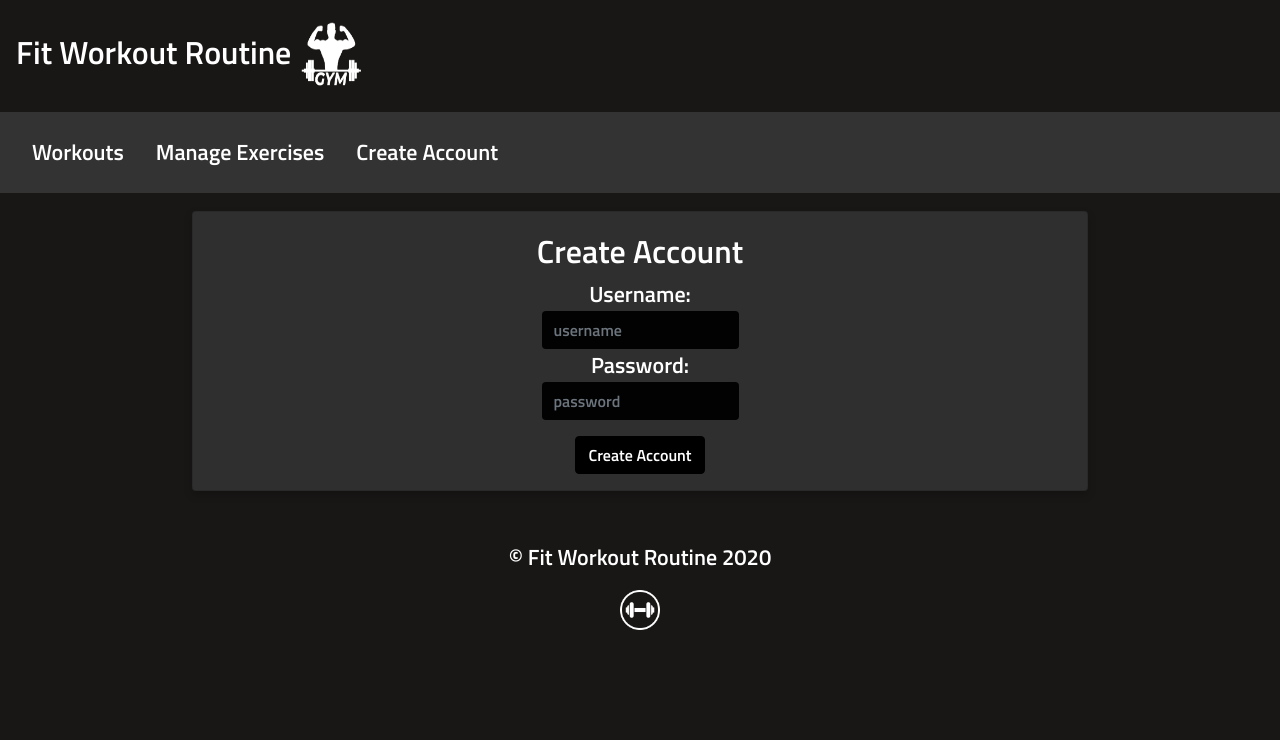
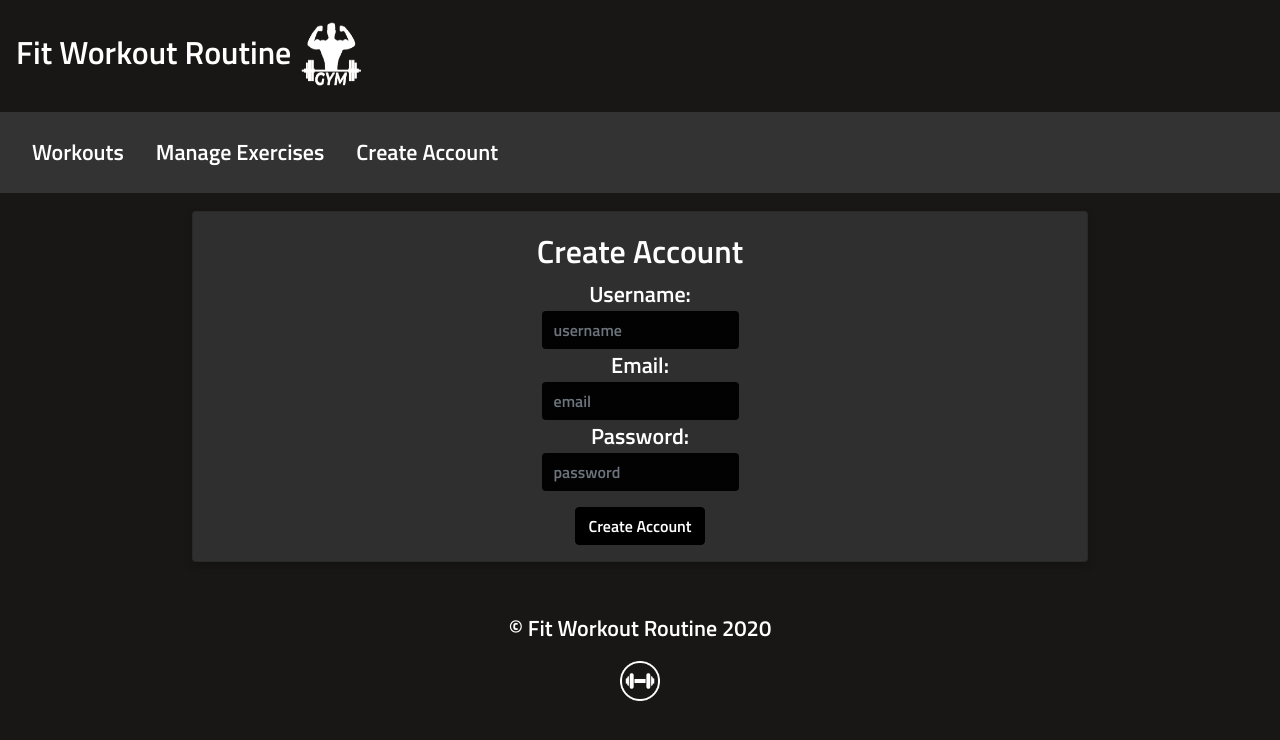
Before and after one commit to zhusain1/fitworkoutroutine_v1, a React (Create React App) app: page /createAccount in a window 1280 px wide. Shown: the top 740 px of the page. Built offline with nearby package versions, Linux system fonts and the light colour scheme.

Commit message:
Adding email

```diff
--- a/src/App.css
+++ b/src/App.css
@@ -31,7 +31,7 @@ select {
   padding-top: 40px;
 }
 
-input[type=text], input[type=password], select {
+input[type=text], input[type=email],  input[type=password], select {
   color: white !important;
   background-color: #020202 !important;
   border: #020202;
--- a/src/CreateAccount.js
+++ b/src/CreateAccount.js
@@ -10,6 +10,7 @@ class CreateAccount extends React.Component {
     this.state ={
       username:"",
       password:"",
+      email:"",
       errors:false,
       notication: false
     };
@@ -17,10 +18,15 @@ class CreateAccount extends React.Component {
     this.handleSubmit = this.handleSubmit.bind(this);
     this.handleUsername = this.handleUsername.bind(this);
     this.handlePassword = this.handlePassword.bind(this);
+    this.handleEmail = this.handleEmail.bind(this);
   }
 
   handleUsername(event){
     this.setState({ username: event.target.value });
+  }
+
+  handleEmail(event){
+    this.setState({ email: event.target.value });
   }
 
   handlePassword(event){
@@ -32,10 +38,11 @@ class CreateAccount extends React.Component {
 
     var backend = 'https://workoutappapi.herokuapp.com/admin/createAccount';
 
-    if(this.state.username.length > 5  && this.state.password.length > 5){
+    if(this.state.username.length > 5  && this.state.password.length > 5 && this.state.email.length > 5){
       var loginData =  {
         username: this.state.username,
-        password: this.state.password
+        email: this.state.email,
+        password: this.state.password,
       };
 
       axios({
@@ -58,6 +65,7 @@ class CreateAccount extends React.Component {
             this.setState({
               errors: true,
               username: "",
+              email: "",
               password: ""
             });
         });
@@ -85,7 +93,10 @@ class CreateAccount extends React.Component {
                     Username:
                     <input type="text" className="form-control" placeholder="username"
                     onChange={this.handleUsername} value={this.state.username}/>
-                     Password:
+                    Email:
+                    <input type="email" className="form-control" placeholder="email"
+                    onChange={this.handleEmail} value={this.state.email}/>
+                    Password:
                     <input type="password" className="form-control" placeholder="password"
                     onChange={this.handlePassword} value={this.state.password}/>
               </div>
```
